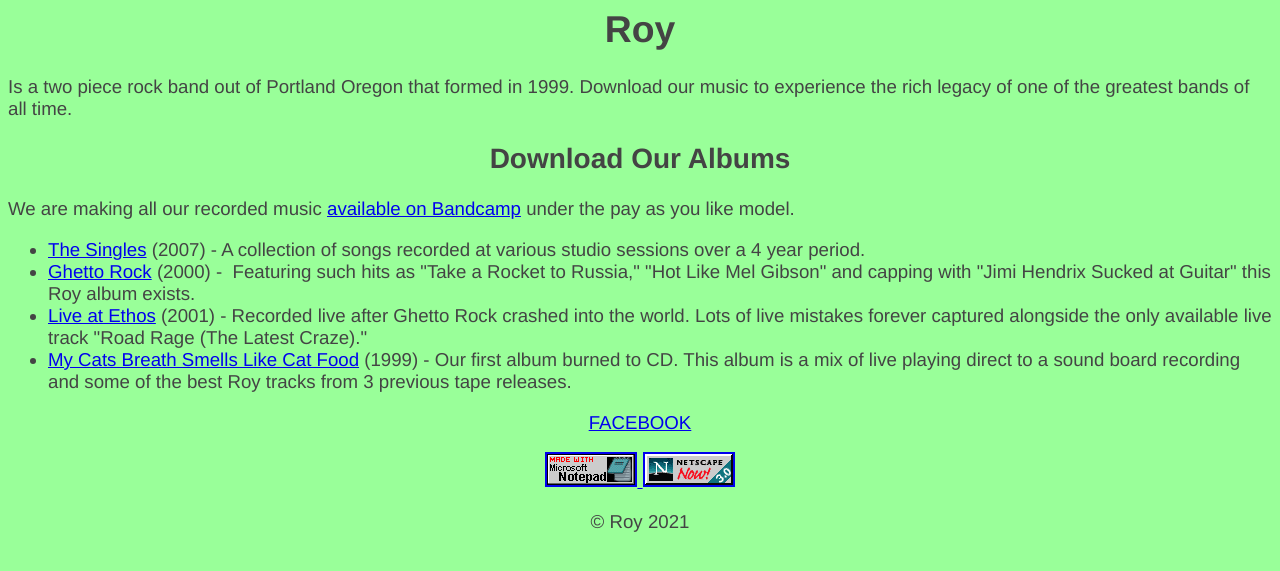
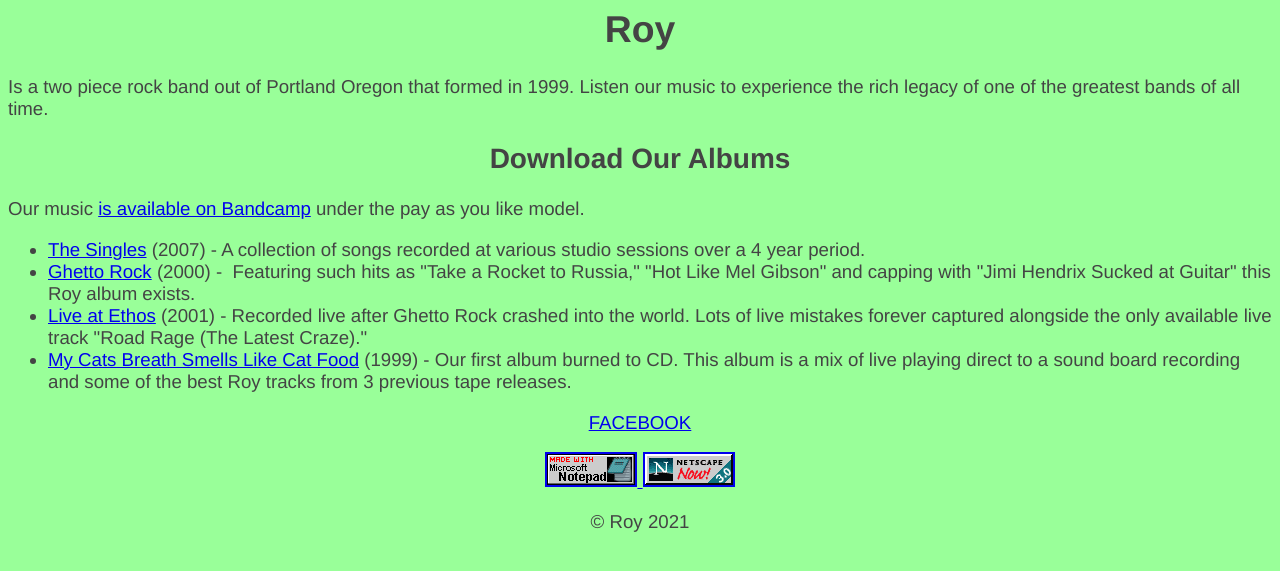
Before and after one commit to jdodson/royband, a Jekyll site: the page built from index.html, in a window 1280 px wide. Shown: the top 571 px of the page. Built offline with Jekyll 4.4.1, drawn with Linux system fonts in a browser that asks for light colours.

Commit message:
A few text changes.

```diff
--- a/docs/feed.xml
+++ b/docs/feed.xml
@@ -1 +1 @@
-<?xml version="1.0" encoding="utf-8"?><feed xmlns="http://www.w3.org/2005/Atom" ><generator uri="https://jekyllrb.com/" version="4.2.0">Jekyll</generator><link href="royband.com/feed.xml" rel="self" type="application/atom+xml" /><link href="royband.com/" rel="alternate" type="text/html" /><updated>2021-01-31T22:00:41-08:00</updated><id>royband.com/feed.xml</id><title type="html">Roy is a Rock Band</title><subtitle>Roy is the greatest rock band in the entire world!</subtitle></feed>
+<?xml version="1.0" encoding="utf-8"?><feed xmlns="http://www.w3.org/2005/Atom" ><generator uri="https://jekyllrb.com/" version="4.2.0">Jekyll</generator><link href="royband.com/feed.xml" rel="self" type="application/atom+xml" /><link href="royband.com/" rel="alternate" type="text/html" /><updated>2021-01-31T22:05:14-08:00</updated><id>royband.com/feed.xml</id><title type="html">Roy is a Rock Band</title><subtitle>Roy is the greatest rock band in the entire world!</subtitle></feed>
--- a/docs/index.html
+++ b/docs/index.html
@@ -28,11 +28,11 @@
       <h1 align="center">Roy</h1>
 
       <p align="left">Is a two piece rock band out of Portland Oregon
-  that formed in 1999. Download our music to experience the rich
+  that formed in 1999. Listen our music to experience the rich
   legacy of one of the greatest bands of all time.<br>
 </p>
 <h2 align="center">Download Our Albums</h2>
-<p align="left">We are making all our recorded music <a href="http://royplaysthehits.bandcamp.com/" target="_blank">available on
+<p align="left">Our music <a href="http://royplaysthehits.bandcamp.com/" target="_blank">is available on
     Bandcamp</a> under the pay as you like model.<br>
 </p>
 <div align="left">
--- a/index.html
+++ b/index.html
@@ -4,11 +4,11 @@ title: Roy is the Greatest Band of All Time!
 ---
 
 <p align="left">Is a two piece rock band out of Portland Oregon
-  that formed in 1999. Download our music to experience the rich
+  that formed in 1999. Listen our music to experience the rich
   legacy of one of the greatest bands of all time.<br>
 </p>
 <h2 align="center">Download Our Albums</h2>
-<p align="left">We are making all our recorded music <a href="http://royplaysthehits.bandcamp.com/" target="_blank">available on
+<p align="left">Our music <a href="http://royplaysthehits.bandcamp.com/" target="_blank">is available on
     Bandcamp</a> under the pay as you like model.<br>
 </p>
 <div align="left">
```
